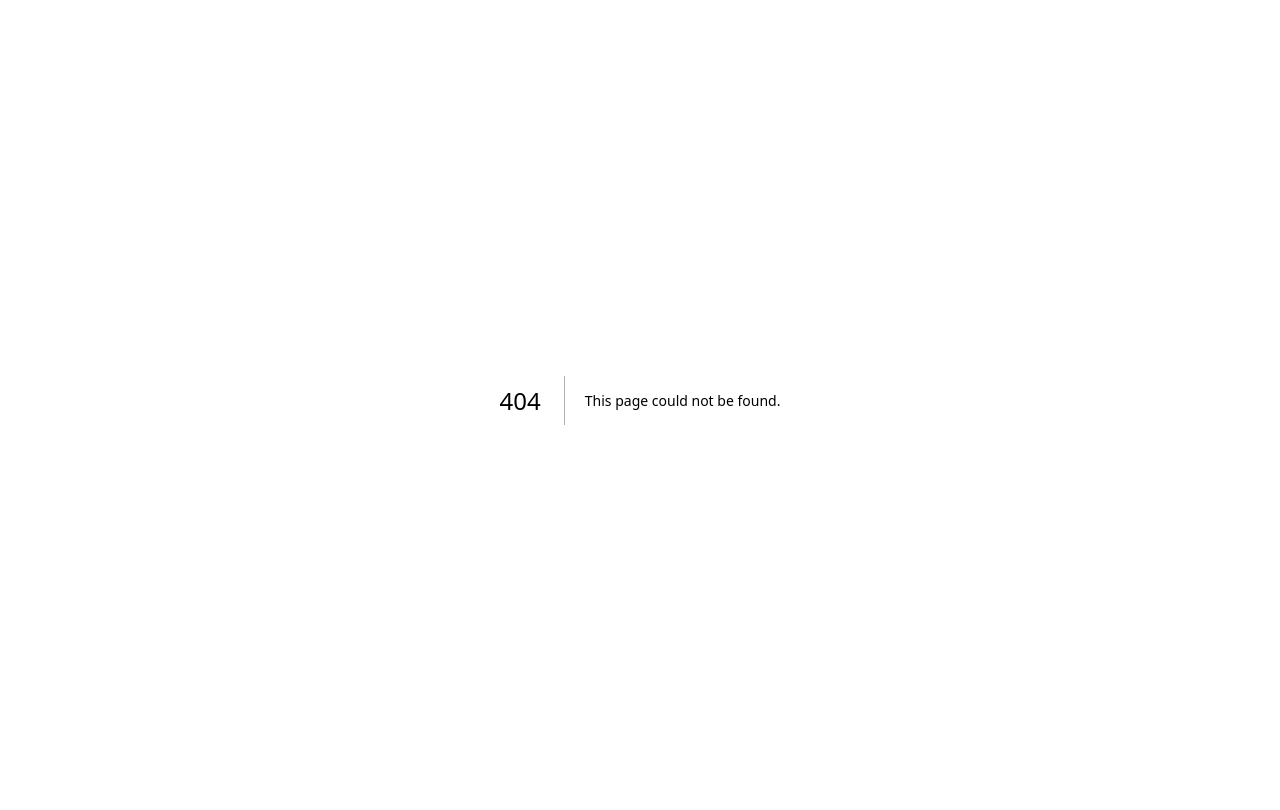
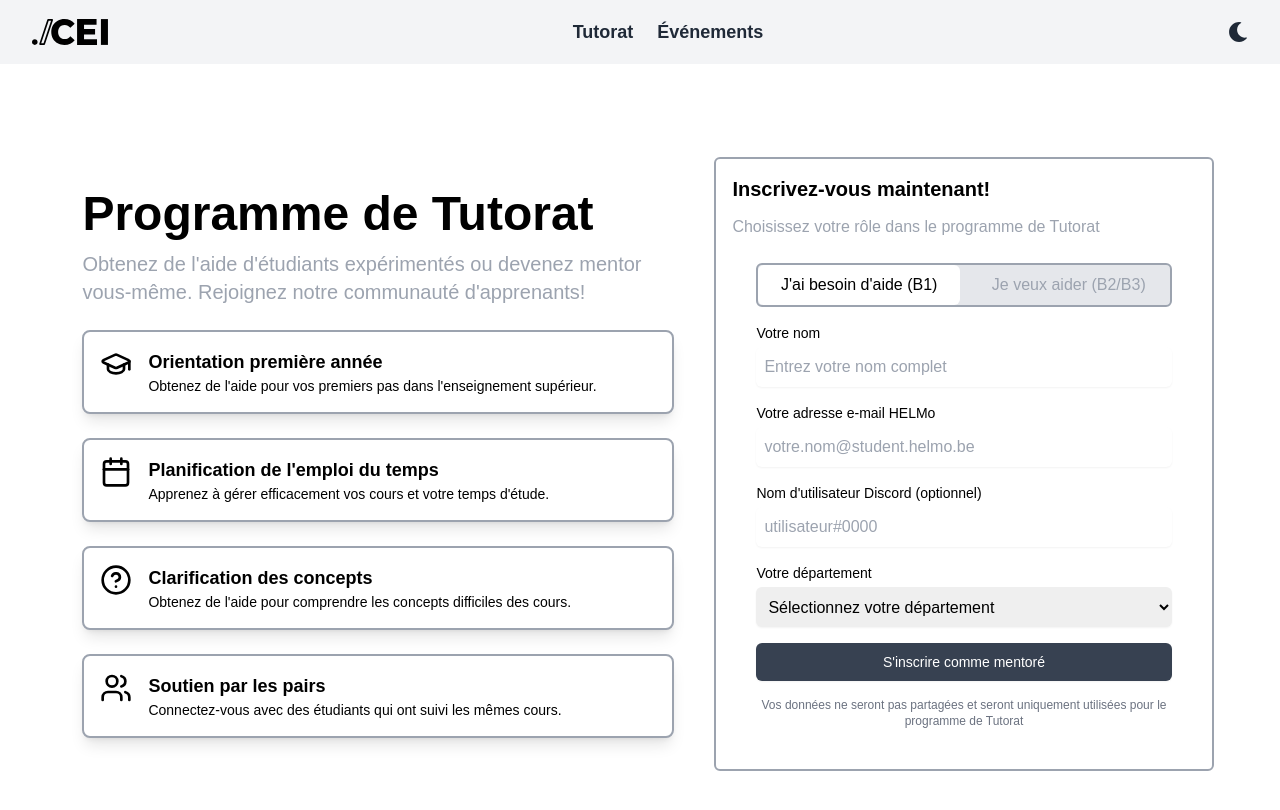
Before and after one commit to NapoTwiixe306/cei-site, a Next.js app: page /pages/Tutorat in a window 1280 px wide. Before the commit this address had no page. Shown: the top 810 px of the page. Built offline with nearby package versions, Linux system fonts and the light colour scheme.

Commit message:
fix: remplacement de "Mentorat" par "Tutorat" sur tout le site

```diff
--- a/app/pages/Mentorat/page.tsx
+++ b/app/pages/Tutorat/page.tsx
@@ -1,5 +1,5 @@
 "use client";
-import { useState } from "react";
+import { useState, ChangeEvent, FormEvent } from "react";
 import Navbar from "@/src/components/Navbar";
 import { GraduationCap, HelpCircle, Calendar, Users } from "lucide-react";
 
@@ -30,9 +30,62 @@ const textData = [
   },
 ];
 
-export default function Mentorat() {
-  const [departement, setDepartement] = useState("");
+export default function Tutorat() {
   const [activeTab, setActiveTab] = useState<"mentore" | "mentor">("mentore");
+  const [formData, setFormData] = useState({
+    name: "",
+    email: "",
+    discord: "",
+    departement: "",
+  });
+
+  const handleInputChange = (e: ChangeEvent<HTMLInputElement | HTMLSelectElement>) => {
+    const { id, value } = e.target;
+    setFormData({ ...formData, [id]: value });
+  };
+
+  const handleSubmit = async (e: FormEvent<HTMLFormElement>) => {
+    e.preventDefault();
+
+    const webhookUrl =
+      "https://discord.com/api/webhooks/1311703915884052531/jyX0-bPaQoOHr91iayDts1QuPGmWtrfFD4CoT00tZtHqPewABMro5K0nuSndJgdTO6x8";
+
+    const roleId =
+      activeTab === "mentore"
+        ? "1311704048797221036"
+        : "1311704299234918441";
+
+    const payload = {
+      content: `Nouvelle inscription : <@&${roleId}>`,
+      embeds: [
+        {
+          title: "Détails de l'inscription",
+          fields: [
+            { name: "Nom", value: formData.name || "Non fourni", inline: true },
+            { name: "Email", value: formData.email || "Non fourni", inline: true },
+            { name: "Discord", value: formData.discord || "Non fourni", inline: true },
+            { name: "Département", value: formData.departement || "Non fourni", inline: true },
+          ],
+          color: activeTab === "mentore" ? 0x3498db : 0x2ecc71,
+        },
+      ],
+    };
+
+    try {
+      await fetch(webhookUrl, {
+        method: "POST",
+        headers: {
+          "Content-Type": "application/json",
+        },
+        body: JSON.stringify(payload),
+      });
+      alert("Inscription envoyée avec succès !");
+      setFormData({ name: "", email: "", discord: "", departement: "" });
+    } catch (error) {
+      console.error("Erreur lors de l'envoi des données au webhook :", error);
+      alert("Une erreur s'est produite. Veuillez réessayer.");
+    }
+  };
 
   return (
     <>
@@ -49,11 +102,11 @@ export default function Mentorat() {
               mentor vous-même. Rejoignez notre communauté d&#39;apprenants!
             </p>
           </div>
-          <ul className="mt-6 space-y-4">
+          <ul className="mt-6 space-y-6 cursor-pointer">
             {textData.map((item, index) => (
               <li
                 key={index}
-                className="flex items-start space-x-4 bg-white dark:bg-gray-500 border-2 border-gray-400 p-4 shadow-lg rounded-lg dark:shadow-white dark:shadow-md"
+                className="flex items-start space-x-4 bg-white dark:bg-gray-500 border-2 hover:scale-105 transition border-gray-400 p-4 shadow-lg rounded-lg dark:shadow-white dark:shadow-md"
               >
                 <div>{item.icon}</div>
                 <div>
@@ -102,7 +155,7 @@ export default function Mentorat() {
                 Je veux aider (B2/B3)
               </button>
             </div>
-            <form className="space-y-4">
+            <form className="space-y-4" onSubmit={handleSubmit}>
               <div>
                 <label
                   htmlFor="name"
@@ -113,6 +166,8 @@ export default function Mentorat() {
                 <input
                   type="text"
                   id="name"
+                  value={formData.name}
+                  onChange={handleInputChange}
                   className="mt-1 h-10 p-2 text-black block w-full rounded-md border-gray-300 shadow-sm focus:border-primary focus:ring focus:ring-primary focus:ring-opacity-50"
                   placeholder="Entrez votre nom complet"
                 />
@@ -127,6 +182,8 @@ export default function Mentorat() {
                 <input
                   type="email"
                   id="email"
+                  value={formData.email}
+                  onChange={handleInputChange}
                   className="mt-1 h-10 p-2 text-black block w-full rounded-md border-gray-300 shadow-sm focus:border-primary focus:ring focus:ring-primary focus:ring-opacity-50"
                   placeholder="votre.nom@student.helmo.be"
                 />
@@ -141,6 +198,8 @@ export default function Mentorat() {
                 <input
                   type="text"
                   id="discord"
+                  value={formData.discord}
+                  onChange={handleInputChange}
                   className="mt-1 h-10 p-2 text-black block w-full rounded-md border-gray-300 shadow-sm focus:border-primary focus:ring focus:ring-primary focus:ring-opacity-50"
                   placeholder="utilisateur#0000"
                 />
@@ -154,8 +213,8 @@ export default function Mentorat() {
                 </label>
                 <select
                   id="departement"
-                  value={departement}
-                  onChange={(e) => setDepartement(e.target.value)}
+                  value={formData.departement}
+                  onChange={handleInputChange}
                   className="mt-1 h-10 p-2 block w-full text-black rounded-md border-gray-300 shadow-sm focus:border-primary focus:ring focus:ring-primary focus:ring-opacity-50"
                 >
                   <option value="">Sélectionnez votre département</option>
--- a/src/components/Navbar.tsx
+++ b/src/components/Navbar.tsx
@@ -58,10 +58,10 @@ export default function Navbar() {
           </div>
           <div className="hidden md:flex space-x-6">
             <Link
-              href="/pages/Mentorat"
+              href="/pages/Tutorat"
               className="text-gray-800 text-lg dark:text-gray-200 transition hover:text-blue-500 dark:hover:text-blue-400 font-bold"
             >
-              Mentorat
+              Tutorat
             </Link>
             <Link
               href="/evenements"
@@ -89,10 +89,10 @@ export default function Navbar() {
       {isMenuOpen && (
         <div className="md:hidden flex flex-col items-center space-y-2 pt-2 pb-3 bg-white dark:bg-gray-900">
           <Link
-            href="/pages/Mentorat"
+            href="/pages/Tutorat"
             className="text-gray-800 text-lg dark:text-gray-200 transition hover:text-blue-500 dark:hover:text-blue-400 font-bold"
           >
-            Mentorat
+            Tutorat
           </Link>
           <Link
             href="/evenements"
```
